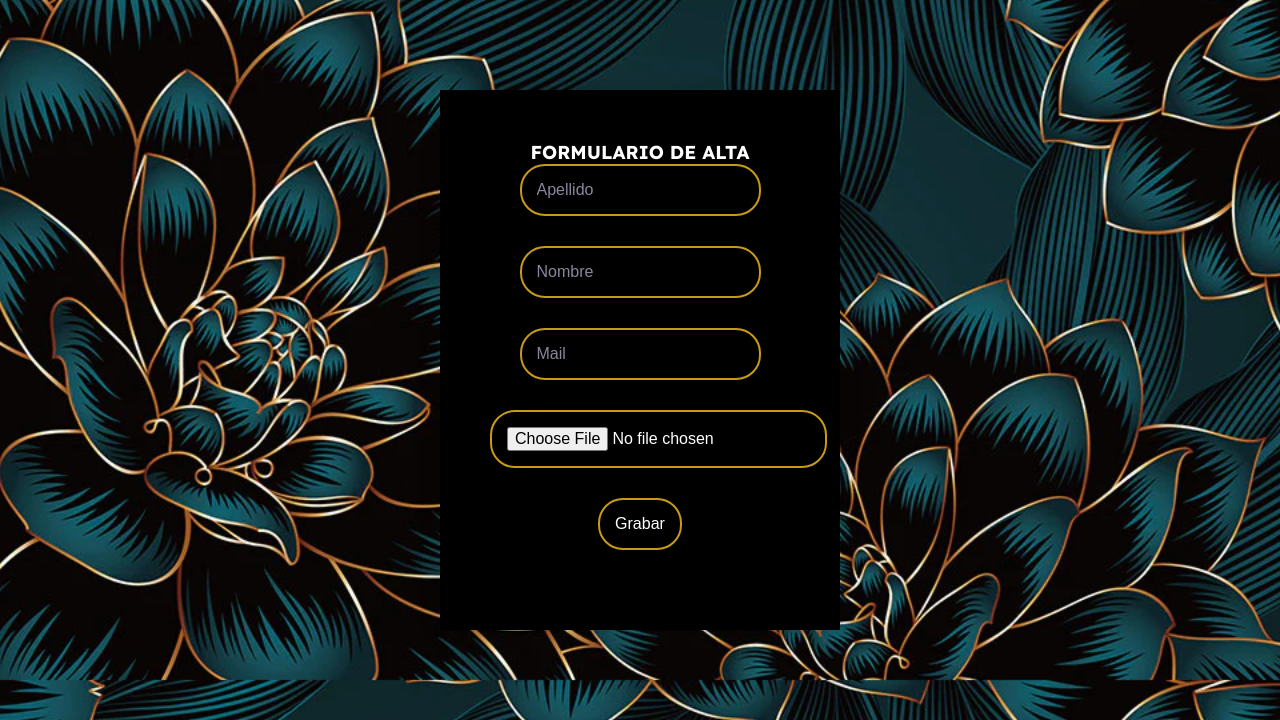
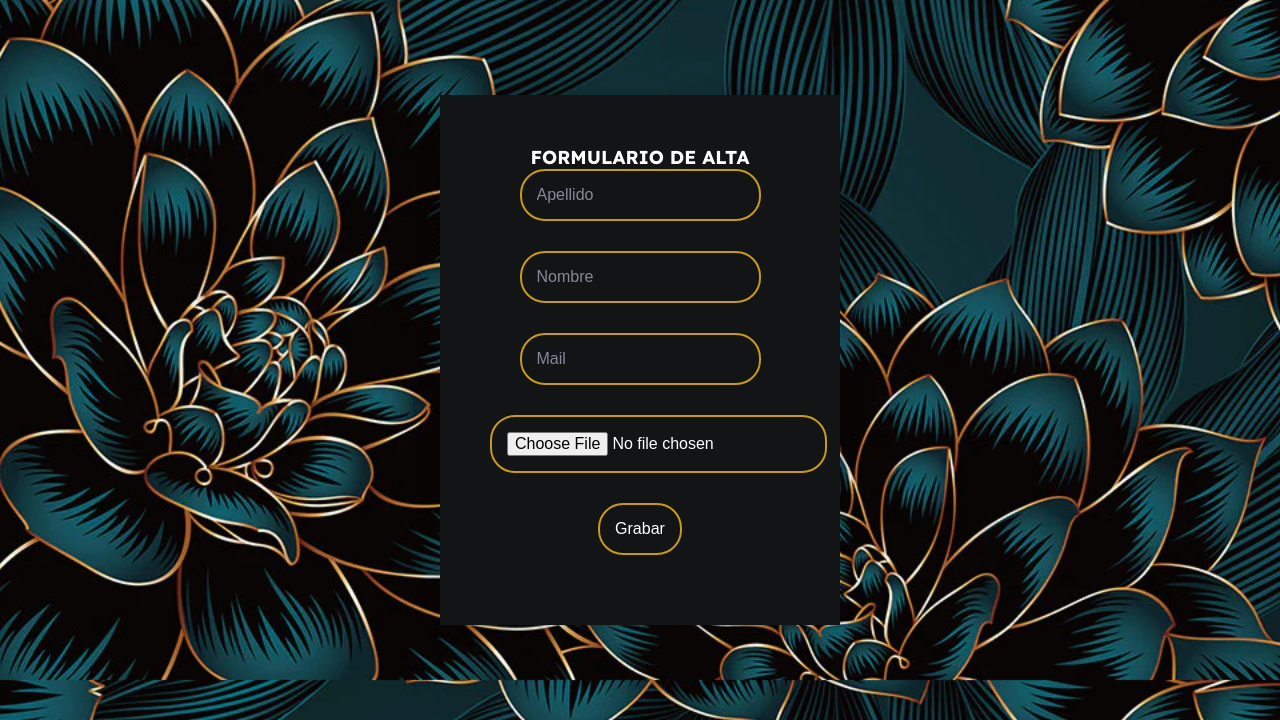
Before and after one commit to DylCraXs/DylCraXs, a PHP site: page /form-altas.php in a window 1280 px wide. Shown: the part 120-840 px from the top of the page. Run offline with PHP 8.4, Linux system fonts and the light colour scheme.

Commit message:
Update formAltas.css

```diff
--- a/css/formAltas.css
+++ b/css/formAltas.css
@@ -36,14 +36,20 @@ header {
 }
 
 form {
-    background-color: #000000;
+    background-color: #121415;
+    padding: 50px 50px 40px;
     display: flex;
     flex-direction: column;
     color: #ffffff;
-    padding: 50px;
+
     width: 400px;
     box-shadow: 0 0 20px rgba(0, 0, 0, 0.2);
     text-align: center;
+}
+
+.fotoinput{
+    display: none;
+    color: gray;
 }
 
 form h2 {
```
